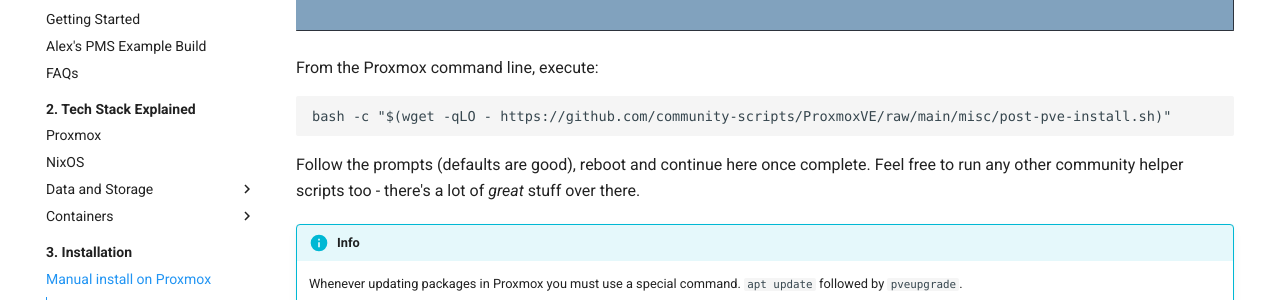
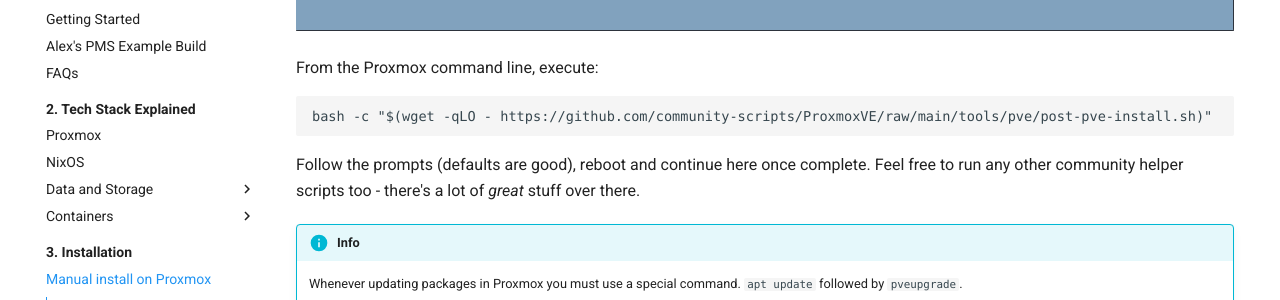
Before and after one commit to ironicbadger/pms-wiki, an MkDocs documentation site: the page built from docs/03-installation/manual-install-proxmox.md, in a window 1280 px wide and 900 px high, scrolled down 2432 px. Shown: the part 152-452 px from the top of the window. Built offline with MkDocs 1.6.1 and Material for MkDocs 9.7.7, drawn with Linux system fonts in a browser that asks for light colours; some web fonts are replaced; comment, search, counter and statistics services are not loaded; part of the change alters nothing that is shown.

Commit message:
fix community script url

````diff
--- a/docs/03-installation/manual-install-proxmox.md
+++ b/docs/03-installation/manual-install-proxmox.md
@@ -42,7 +42,7 @@ Load up the community scripts website and look for `Proxmox VE tools -> Proxmox
 From the Proxmox command line, execute:
 
 ```
-bash -c "$(wget -qLO - https://github.com/community-scripts/ProxmoxVE/raw/main/misc/post-pve-install.sh)"
+bash -c "$(wget -qLO - https://github.com/community-scripts/ProxmoxVE/raw/main/tools/pve/post-pve-install.sh)"
 ```
 
 Follow the prompts (defaults are good), reboot and continue here once complete. Feel free to run any other community helper scripts too - there's a lot of _great_ stuff over there.
````
